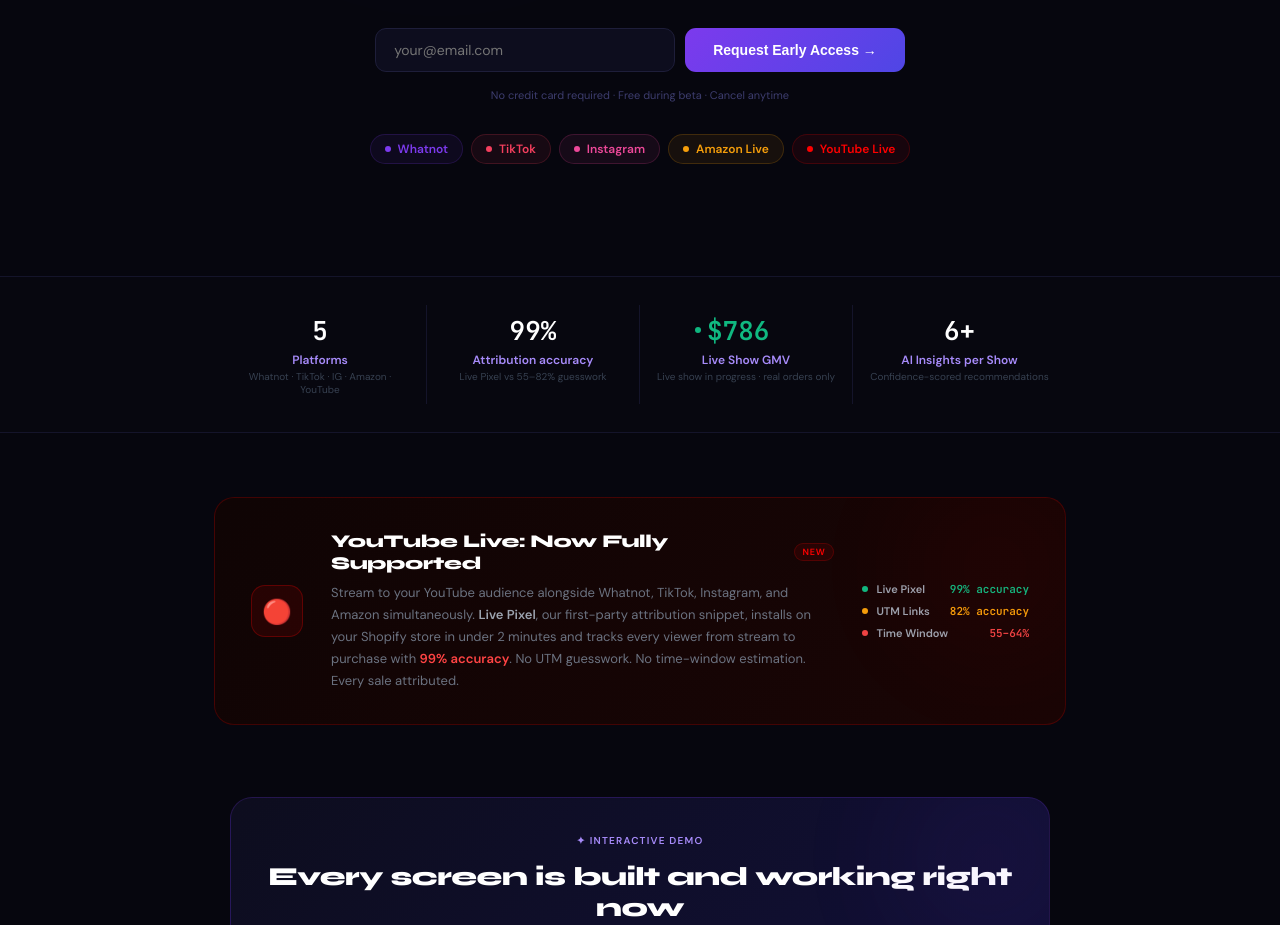
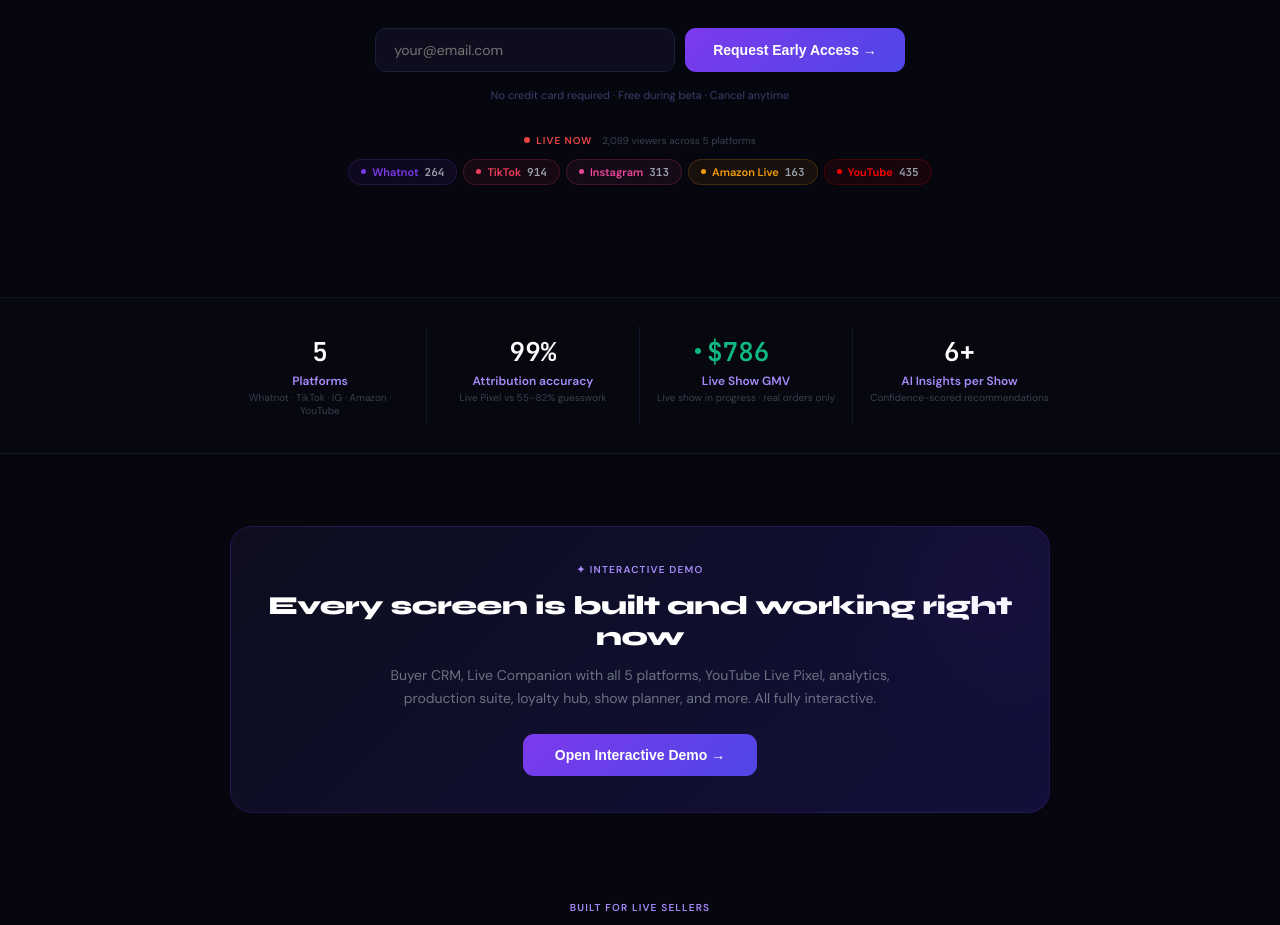
Before and after one commit to thewillmauro/Streamlive, a React (Vite) app: page / in a window 1280 px wide. Shown: the part 580-1505 px from the top of the page. Built offline with nearby package versions, Linux system fonts and the light colour scheme.

Commit message:
Landing: live viewer counter + remove YouTube section

```diff
--- a/src/App.jsx
+++ b/src/App.jsx
@@ -184,6 +184,7 @@ function Landing() {
   const [faqOpen, setFaqOpen] = useState(null)
   const [menuOpen, setMenuOpen] = useState(false)
   const [liveGmv, setLiveGmv] = useState(0)
+  const [liveViewers, setLiveViewers] = useState({ WN: 234, TT: 891, IG: 312, AM: 156, YT: 420 })
   // Demo gate modal
   const [demoModal, setDemoModal] = useState(false)
   const [demoEmail, setDemoEmail] = useState('')
@@ -196,7 +197,24 @@ function Landing() {
   useEffect(() => {
     // Simulate realistic live show GMV ticking up
     // Orders come in bursts — sometimes fast, sometimes a pause
+    // Viewers fluctuate across all 5 platforms simultaneously (mirrors Live Companion behavior)
     let current = 0
+    const seeds = { WN: 234, TT: 891, IG: 312, AM: 156, YT: 420 }
+    let viewers = { ...seeds }
+
+    const tickViewers = () => {
+      setLiveViewers(prev => {
+        const next = { ...prev }
+        Object.keys(next).forEach(pid => {
+          const drift = Math.floor((Math.random() - 0.38) * 12)
+          next[pid] = Math.max(seeds[pid] * 0.6 | 0, next[pid] + drift)
+        })
+        return next
+      })
+      setTimeout(tickViewers, Math.round(Math.random() * 1200 + 600))
+    }
+    setTimeout(tickViewers, 400)
+
     const tick = () => {
       // Each "order" is between $18–$340, weighted toward $40–$120
       const rand = Math.random()
@@ -492,20 +510,32 @@ function Landing() {
           </div>
           <p className="fade-a3" style={{ fontSize:11, color:'#3d3d6e', marginBottom:32 }}>No credit card required · Free during beta · Cancel anytime</p>
 
-          {/* Platform pills */}
-          <div className="fade-a4 hero-platforms" style={{ display:'flex', justifyContent:'center', gap:8 }}>
-            {[
-              {id:'WN',label:'Whatnot',    color:'#7c3aed'},
-              {id:'TT',label:'TikTok',     color:'#f43f5e'},
-              {id:'IG',label:'Instagram',  color:'#ec4899'},
-              {id:'AM',label:'Amazon Live',color:'#f59e0b'},
-              {id:'YT',label:'YouTube Live',color:'#ff0000'},
-            ].map(p=>(
-              <div key={p.id} style={{ display:'flex', alignItems:'center', gap:7, background:`${p.color}12`, border:`1px solid ${p.color}30`, borderRadius:99, padding:'6px 14px' }}>
-                <div style={{ width:6, height:6, borderRadius:'50%', background:p.color }} />
-                <span style={{ fontSize:12, fontWeight:600, color:p.color }}>{p.label}</span>
-              </div>
-            ))}
+          {/* Live viewer count — mirrors Live Companion platform strip behavior */}
+          <div className="fade-a4 hero-platforms" style={{ display:'flex', flexDirection:'column', alignItems:'center', gap:10 }}>
+            <div style={{ display:'flex', alignItems:'center', gap:6, marginBottom:2 }}>
+              <div style={{ width:6, height:6, borderRadius:'50%', background:'#ef4444', animation:'pulse 1s infinite', flexShrink:0 }} />
+              <span style={{ fontSize:10, fontWeight:800, color:'#ef4444', letterSpacing:'0.1em', textTransform:'uppercase' }}>Live Now</span>
+              <span style={{ fontSize:10, color:'#374151', marginLeft:4 }}>
+                {Object.values(liveViewers).reduce((a,v)=>a+v,0).toLocaleString()} viewers across 5 platforms
+              </span>
+            </div>
+            <div style={{ display:'flex', gap:6, flexWrap:'wrap', justifyContent:'center' }}>
+              {[
+                {id:'WN', label:'Whatnot',     color:'#7c3aed'},
+                {id:'TT', label:'TikTok',      color:'#f43f5e'},
+                {id:'IG', label:'Instagram',   color:'#ec4899'},
+                {id:'AM', label:'Amazon Live', color:'#f59e0b'},
+                {id:'YT', label:'YouTube',     color:'#ff0000'},
+              ].map(p=>(
+                <div key={p.id} style={{ display:'flex', alignItems:'center', gap:6, background:`${p.color}12`, border:`1px solid ${p.color}30`, borderRadius:99, padding:'5px 12px' }}>
+                  <div style={{ width:5, height:5, borderRadius:'50%', background:p.color, animation:'pulse 1s infinite', flexShrink:0 }} />
+                  <span style={{ fontSize:11, fontWeight:700, color:p.color }}>{p.label}</span>
+                  <span style={{ fontFamily:"'JetBrains Mono',monospace", fontSize:11, fontWeight:700, color:'#9ca3af' }}>
+                    {liveViewers[p.id] >= 1000 ? (liveViewers[p.id]/1000).toFixed(1)+'k' : liveViewers[p.id]}
+                  </span>
+                </div>
+              ))}
+            </div>
           </div>
         </div>
 
@@ -537,35 +567,7 @@ function Landing() {
           </div>
         </div>
 
-        {/* ── YOUTUBE LIVE CALLOUT ──────────────────────────────────────────── */}
-        <div style={{ maxWidth:900, margin:'0 auto', padding:'64px 24px 0' }}>
-          <div style={{ background:'linear-gradient(135deg,#0f0404,#1a0505)', border:'1px solid #ff000033', borderRadius:20, padding:'32px 36px', display:'flex', alignItems:'center', gap:28, flexWrap:'wrap', position:'relative', overflow:'hidden' }}>
-            <div style={{ position:'absolute', top:-30, right:-30, width:200, height:200, borderRadius:'50%', background:'#ff0000', opacity:0.04, filter:'blur(60px)' }} />
-            <div style={{ width:52, height:52, borderRadius:14, background:'#ff000018', border:'1px solid #ff000044', display:'flex', alignItems:'center', justifyContent:'center', fontSize:24, flexShrink:0 }}>🔴</div>
-            <div style={{ flex:1, minWidth:240 }}>
-              <div style={{ display:'flex', alignItems:'center', gap:10, marginBottom:8 }}>
-                <span style={{ fontFamily:"'Syne',sans-serif", fontSize:18, fontWeight:800, color:'#fff', letterSpacing:'-0.3px' }}>YouTube Live: Now Fully Supported</span>
-                <span style={{ fontSize:9, fontWeight:800, color:'#ff0000', background:'#ff000015', border:'1px solid #ff000033', padding:'2px 8px', borderRadius:99, textTransform:'uppercase', letterSpacing:'0.08em' }}>New</span>
-              </div>
-              <p style={{ fontSize:13, color:'#6b7280', lineHeight:1.7, margin:0 }}>
-                Stream to your YouTube audience alongside Whatnot, TikTok, Instagram, and Amazon simultaneously. <strong style={{ color:'#9ca3af' }}>Live Pixel</strong>, our first-party attribution snippet, installs on your Shopify store in under 2 minutes and tracks every viewer from stream to purchase with <strong style={{ color:'#ff4444' }}>99% accuracy</strong>. No UTM guesswork. No time-window estimation. Every sale attributed.
-              </p>
-            </div>
-            <div style={{ display:'flex', flexDirection:'column', gap:8, flexShrink:0 }}>
-              {[
-                { label:'Live Pixel', sub:'99% accuracy', color:'#10b981' },
-                { label:'UTM Links', sub:'82% accuracy', color:'#f59e0b' },
-                { label:'Time Window', sub:'55–64%', color:'#ef4444' },
-              ].map(m=>(
-                <div key={m.label} style={{ display:'flex', alignItems:'center', gap:8 }}>
-                  <div style={{ width:6, height:6, borderRadius:'50%', background:m.color, flexShrink:0 }} />
-                  <span style={{ fontSize:11, fontWeight:600, color:'#9ca3af' }}>{m.label}</span>
-                  <span style={{ fontFamily:"'JetBrains Mono',monospace", fontSize:11, fontWeight:700, color:m.color, marginLeft:'auto', paddingLeft:12 }}>{m.sub}</span>
-                </div>
-              ))}
-            </div>
-          </div>
-        </div>
+
 
         {/* ── INTERACTIVE PREVIEW ──────────────────────────────────────────── */}
         <div className="preview-wrap" style={{ maxWidth:900, margin:'0 auto' }}>
```
